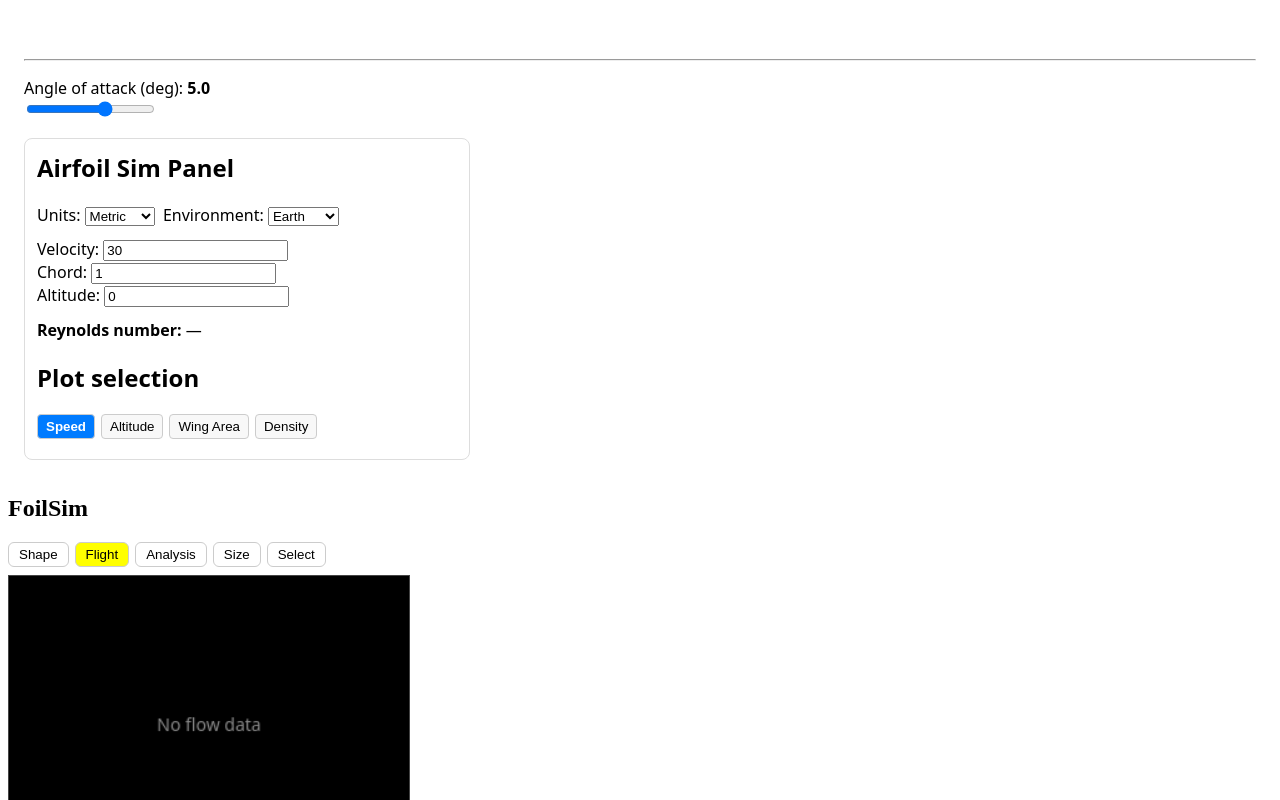
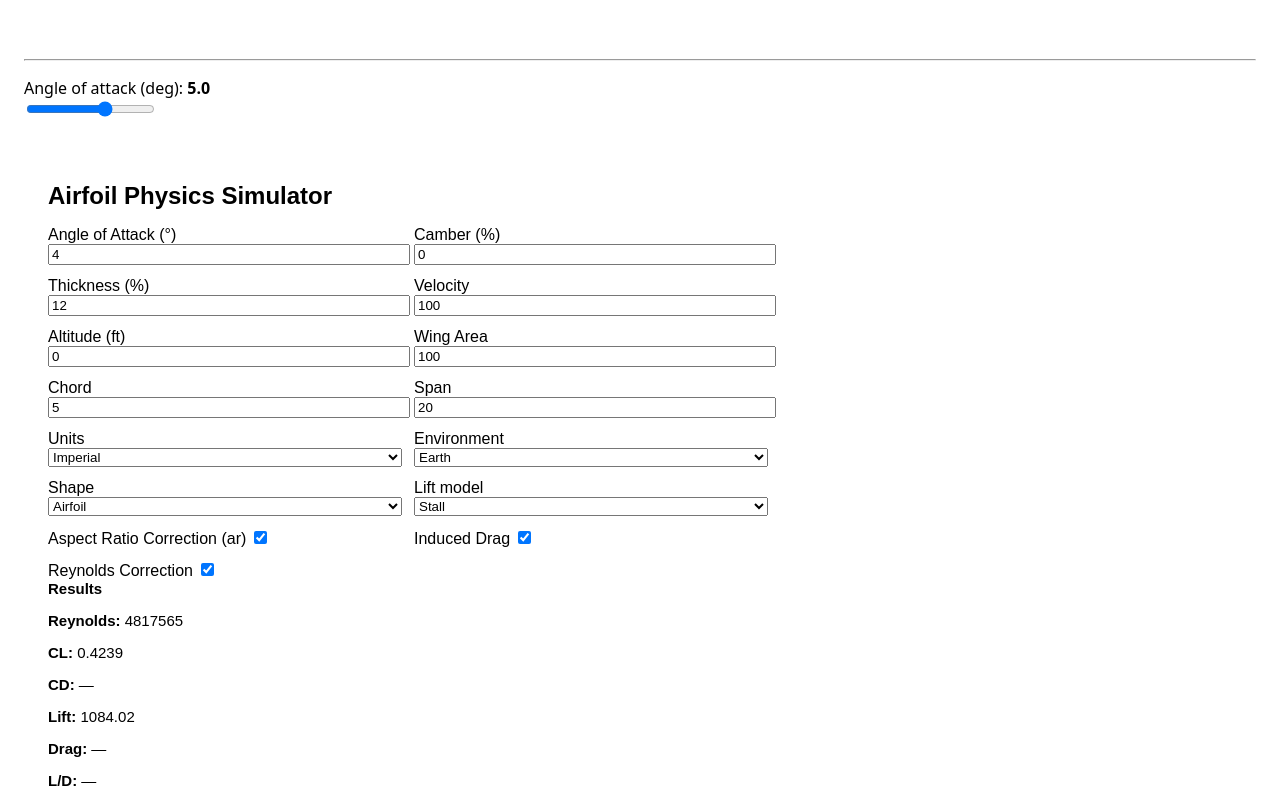
Before and after one commit to JellyJessie/airfoil_sim, a React (Vite) app: page / in a window 1280 px wide. Shown: the part 540-1340 px from the top of the page. Built offline with nearby package versions, Linux system fonts and the light colour scheme.

Commit message:
get the results in the foilSimPanel

```diff
--- a/src/App.jsx
+++ b/src/App.jsx
@@ -12,6 +12,7 @@
 import InputTabs from "./foilsim/InputTabs.jsx";
 import FlowCanvas from "./components/FlowCanvas.jsx";
 import { Environment, UnitSystem } from "./components/shape.js";
+import FoilSimPanel from "./components/FoilSimPanel.jsx";
 
 /**
  * Simple angle-of-attack slider using FoilSim context
@@ -41,136 +42,6 @@
         value={angleDeg}
         onChange={handleChange}
       />
-    </div>
-  );
-}
-
-/**
- * Minimal FoilSim data panel:
- * - Units / environment selectors
- * - Velocity / chord / altitude inputs
- * - Reynolds number from derivedShape
- */
-function FoilSimPanel() {
-  const { state, derivedShape, dispatch } = useFoilSim();
-  const { units, environment, velocity, chord, altitude } = state;
-  const { outputButton, shapeSelect } = state;
-  const reynolds = derivedShape?.reynolds ?? 0;
-
-  const handleUnitsChange = (e) => {
-    dispatch({ type: "SET_UNITS", units: e.target.value });
-  };
-
-  const handleEnvChange = (e) => {
-    dispatch({ type: "SET_ENVIRONMENT", environment: e.target.value });
-  };
-
-  const handleInput = (key) => (e) => {
-    const value = parseFloat(e.target.value || "0");
-    dispatch({ type: "SET_INPUT", key: "span", value: e.target.value });
-  };
-
-  return (
-    <div
-      style={{
-        marginTop: "16px",
-        padding: "12px",
-        border: "1px solid #ddd",
-        borderRadius: 8,
-        maxWidth: 420,
-      }}
-    >
-      <h2 style={{ marginTop: 0 }}>Airfoil Sim Panel</h2>
-
-      <section style={{ marginBottom: "0.75rem" }}>
-        <label>
-          Units:&nbsp;
-          <select value={units} onChange={handleUnitsChange}>
-            <option value={UnitSystem.IMPERIAL}>Imperial</option>
-            <option value={UnitSystem.METRIC}>Metric</option>
-          </select>
-        </label>
-        &nbsp;&nbsp;
-        <label>
-          Environment:&nbsp;
-          <select value={environment} onChange={handleEnvChange}>
-            <option value={Environment.EARTH}>Earth</option>
-            <option value={Environment.MARS}>Mars</option>
-            <option value={Environment.MERCURY}>Mercury</option>
-            <option value={Environment.VENUS}>Venus</option>
-          </select>
-        </label>
-      </section>
-
-      <section style={{ marginBottom: "0.75rem" }}>
-        <div>
-          <label>
-            Velocity:&nbsp;
-            <input
-              type="number"
-              step="1"
-              value={velocity}
-              onChange={handleInput("velocity")}
-            />
-          </label>
-        </div>
-        <div>
-          <label>
-            Chord:&nbsp;
-            <input
-              type="number"
-              step="0.1"
-              value={chord}
-              onChange={handleInput("chord")}
-            />
-          </label>
-        </div>
-        <div>
-          <label>
-            Altitude:&nbsp;
-            <input
-              type="number"
-              step="100"
-              value={altitude}
-              onChange={handleInput("altitude")}
-            />
-          </label>
-        </div>
-      </section>
-
-      <section>
-        <strong>Reynolds number: </strong>
-        {Number.isFinite(reynolds) ? reynolds.toExponential(3) : "—"}
-      </section>
-
-      <section style={{ marginTop: "1rem" }}>
-        <h2>Plot selection</h2>
-        <PlotButtons visible={true} />
-      </section>
-
-      <section>
-        {outputButton === 4 && (
-          <>
-            {
-              <div style={{ marginTop: "0.5rem", fontWeight: 600 }}>
-                Select Plot
-              </div>
-            }
-            <div>Surface:</div>
-
-            {/* always show surface choices */}
-            {/* Pressure / Velocity / Drag could be similar to PlotControls row */}
-
-            {shapeSelect <= 3 && (
-              <>
-                <PlotControls />{" "}
-                {/* Speed / Altitude / Wing / Density row we wrote */}
-                {/* Later: add Angle / Camber / Thickness row */}
-              </>
-            )}
-          </>
-        )}
-      </section>
     </div>
   );
 }
--- a/src/components/FoilSimPanel.jsx
+++ b/src/components/FoilSimPanel.jsx
@@ -1,111 +1,290 @@
-import { useState } from "react";
-import { computeFoilAerodynamics } from "../foilsim/foilsimCore";
+import React, { useMemo, useState } from "react";
+import { computeOutputs } from "../foilsim/computeOutputs.js"; // <-- adjust path
 
 export default function FoilSimPanel() {
   // --- INPUT STATE (React) ---
   const [angleDeg, setAngleDeg] = useState(4);
-  const [camberPercent, setCamberPercent] = useState(0);
-  const [thicknessPercent, setThicknessPercent] = useState(12);
+  const [camberPct, setCamberPct] = useState(0);
+  const [thicknessPct, setThicknessPct] = useState(12);
   const [velocity, setVelocity] = useState(100);
   const [altitude, setAltitude] = useState(0);
-  const [wingArea, setWingArea] = useState(5);
 
-  // --- RUN NASA PHYSICS ENGINE ---
-  const results = computeFoilAerodynamics({
-    angleDeg,
-    camberPercent,
-    thicknessPercent,
-    velocity,
-    altitude,
-    wingArea,
-    chord: 5, // default matches NASA app
-    aspectRatio: 4,
-  });
+  // geometry
+  const [chord, setChord] = useState(5);
+  const [span, setSpan] = useState(20);
+  const [wingArea, setWingArea] = useState(100); // or chord*span if you prefer
 
-  const { cl, cd, reynolds, lift, drag, ldRatio } = results;
+  // selections (match computeOutputs fields)
+  const [units, setUnits] = useState("imperial"); // computeOutputs mapUnits supports "imperial"/"metric" :contentReference[oaicite:2]{index=2}
+  const [environment, setEnvironment] = useState(1); // 1 Earth, 2 Mars, 3 Mercury, 4 Venus :contentReference[oaicite:3]{index=3}
+  const [shapeSelect, setShapeSelect] = useState(1); // 1 airfoil, 2 ellipse... :contentReference[oaicite:4]{index=4}
+
+  // aero toggles used inside computeOutputs
+  const [liftAnalisis, setLiftAnalisis] = useState(1); // 1 stall, 2 ideal :contentReference[oaicite:5]{index=5}
+  const [ar, setAr] = useState(true);
+  const [induced, setInduced] = useState(true);
+  const [reCorrection, setReCorrection] = useState(true);
+
+  // rotation placeholders (computeOutputs reads them)
+  const [radius, setRadius] = useState(0);
+  const [spin, setSpin] = useState(0);
+
+  // --- Build the exact "state" object computeOutputs expects ---
+  const simState = useMemo(
+    () => ({
+      angleDeg,
+      camberPct,
+      thicknessPct,
+      velocity,
+      altitude,
+      chord,
+      span,
+      wingArea,
+
+      units,
+      environment, // IMPORTANT: computeOutputs expects this key name :contentReference[oaicite:6]{index=6}
+      shapeSelect,
+
+      liftAnalisis,
+      ar,
+
+      induced,
+      reCorrection,
+
+      radius,
+      spin,
+    }),
+    [
+      angleDeg,
+      camberPct,
+      thicknessPct,
+      velocity,
+      altitude,
+      chord,
+      span,
+      wingArea,
+      units,
+      environment,
+      shapeSelect,
+      liftAnalisis,
+      ar,
+      induced,
+      reCorrection,
+      radius,
+      spin,
+    ]
+  );
+
+  // --- RUN ENGINE ---
+  const results = useMemo(() => computeOutputs(simState), [simState]);
+
+  // computeOutputs returns liftOverDrag (NOT ldRatio) :contentReference[oaicite:7]{index=7}
+  const { cl, cd, reynolds, lift, drag, liftOverDrag } = results;
 
   return (
-    <div style={{ padding: "1.5rem", maxWidth: 600, fontFamily: "sans-serif" }}>
-      <h2 style={{ marginBottom: "1rem" }}>FoilSim React Demo</h2>
+    <div style={{ padding: "1.5rem", maxWidth: 720, fontFamily: "sans-serif" }}>
+      <h2 style={{ marginBottom: "1rem" }}>Airfoil Physics Simulator</h2>
 
       {/* INPUTS */}
-      <div style={{ display: "grid", gap: "0.75rem" }}>
+      <div
+        style={{
+          display: "grid",
+          gap: "0.75rem",
+          gridTemplateColumns: "1fr 1fr",
+        }}
+      >
         <label>
-          Angle of Attack (°):{" "}
+          Angle of Attack (°)
           <input
             type="number"
             value={angleDeg}
-            onChange={(e) => setAngleDeg(parseFloat(e.target.value))}
+            onChange={(e) => setAngleDeg(Number(e.target.value))}
+            style={{ width: "100%" }}
           />
         </label>
 
         <label>
-          Camber (%):{" "}
+          Camber (%)
           <input
             type="number"
-            value={camberPercent}
-            onChange={(e) => setCamberPercent(parseFloat(e.target.value))}
+            value={camberPct}
+            onChange={(e) => setCamberPct(Number(e.target.value))}
+            style={{ width: "100%" }}
           />
         </label>
 
         <label>
-          Thickness (%):{" "}
+          Thickness (%)
           <input
             type="number"
-            value={thicknessPercent}
-            onChange={(e) => setThicknessPercent(parseFloat(e.target.value))}
+            value={thicknessPct}
+            onChange={(e) => setThicknessPct(Number(e.target.value))}
+            style={{ width: "100%" }}
           />
         </label>
 
         <label>
-          Velocity:{" "}
+          Velocity
           <input
             type="number"
             value={velocity}
-            onChange={(e) => setVelocity(parseFloat(e.target.value))}
+            onChange={(e) => setVelocity(Number(e.target.value))}
+            style={{ width: "100%" }}
           />
         </label>
 
         <label>
-          Altitude (ft):{" "}
+          Altitude (ft)
           <input
             type="number"
             value={altitude}
-            onChange={(e) => setAltitude(parseFloat(e.target.value))}
+            onChange={(e) => setAltitude(Number(e.target.value))}
+            style={{ width: "100%" }}
           />
         </label>
 
         <label>
-          Wing Area:{" "}
+          Wing Area
           <input
             type="number"
             value={wingArea}
-            onChange={(e) => setWingArea(parseFloat(e.target.value))}
+            onChange={(e) => setWingArea(Number(e.target.value))}
+            style={{ width: "100%" }}
+          />
+        </label>
+
+        <label>
+          Chord
+          <input
+            type="number"
+            value={chord}
+            onChange={(e) => setChord(Number(e.target.value))}
+            style={{ width: "100%" }}
+          />
+        </label>
+
+        <label>
+          Span
+          <input
+            type="number"
+            value={span}
+            onChange={(e) => setSpan(Number(e.target.value))}
+            style={{ width: "100%" }}
+          />
+        </label>
+
+        <label>
+          Units
+          <select
+            value={units}
+            onChange={(e) => setUnits(e.target.value)}
+            style={{ width: "100%" }}
+          >
+            <option value="imperial">Imperial</option>
+            <option value="metric">Metric</option>
+          </select>
+        </label>
+
+        <label>
+          Environment
+          <select
+            value={environment}
+            onChange={(e) => setEnvironment(Number(e.target.value))}
+            style={{ width: "100%" }}
+          >
+            <option value={1}>Earth</option>
+            <option value={2}>Mars</option>
+            <option value={3}>Mercury</option>
+            <option value={4}>Venus</option>
+          </select>
+        </label>
+
+        <label>
+          Shape
+          <select
+            value={shapeSelect}
+            onChange={(e) => setShapeSelect(Number(e.target.value))}
+            style={{ width: "100%" }}
+          >
+            <option value={1}>Airfoil</option>
+            <option value={2}>Ellipse</option>
+            <option value={3}>Plate</option>
+            <option value={4}>Cylinder</option>
+            <option value={5}>Ball</option>
+          </select>
+        </label>
+
+        <label>
+          Lift model
+          <select
+            value={liftAnalisis}
+            onChange={(e) => setLiftAnalisis(Number(e.target.value))}
+            style={{ width: "100%" }}
+          >
+            <option value={1}>Stall</option>
+            <option value={2}>Ideal</option>
+          </select>
+        </label>
+
+        <label>
+          Aspect Ratio Correction (ar)
+          <input
+            type="checkbox"
+            checked={ar}
+            onChange={(e) => setAr(e.target.checked)}
+            style={{ marginLeft: 8 }}
+          />
+        </label>
+
+        <label>
+          Induced Drag
+          <input
+            type="checkbox"
+            checked={induced}
+            onChange={(e) => setInduced(e.target.checked)}
+            style={{ marginLeft: 8 }}
+          />
+        </label>
+
+        <label>
+          Reynolds Correction
+          <input
+            type="checkbox"
+            checked={reCorrection}
+            onChange={(e) => setReCorrection(e.target.checked)}
+            style={{ marginLeft: 8 }}
           />
         </label>
       </div>
 
       {/* OUTPUTS */}
-      <div style={{ marginTop: "1.5rem" }}>
-        <h3>Results</h3>
+      <div style={{ fontSize: 15 }}>
+        <strong>Results</strong>
 
         <p>
-          <strong>Reynolds Number:</strong> {reynolds.toFixed(0)}
+          <strong>Reynolds:</strong>{" "}
+          {Number.isFinite(reynolds) ? reynolds.toFixed(0) : "—"}
         </p>
+
         <p>
-          <strong>CL:</strong> {cl.toFixed(4)}
+          <strong>CL:</strong> {Number.isFinite(cl) ? cl.toFixed(4) : "—"}
         </p>
+
         <p>
-          <strong>CD:</strong> {cd.toFixed(4)}
+          <strong>CD:</strong> {Number.isFinite(cd) ? cd.toFixed(4) : "—"}
         </p>
+
         <p>
-          <strong>Lift:</strong> {lift.toFixed(2)}
+          <strong>Lift:</strong> {Number.isFinite(lift) ? lift.toFixed(2) : "—"}
         </p>
+
         <p>
-          <strong>Drag:</strong> {drag.toFixed(2)}
+          <strong>Drag:</strong> {Number.isFinite(drag) ? drag.toFixed(2) : "—"}
         </p>
+
         <p>
-          <strong>L/D:</strong> {ldRatio.toFixed(2)}
+          <strong>L/D:</strong>{" "}
+          {Number.isFinite(liftOverDrag) ? liftOverDrag.toFixed(2) : "—"}
         </p>
       </div>
     </div>
```
